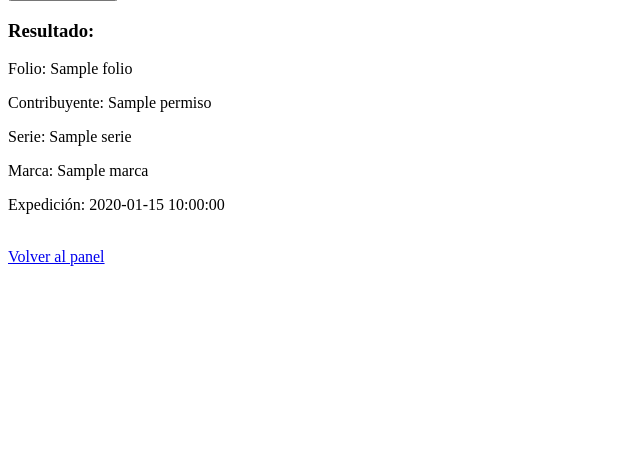
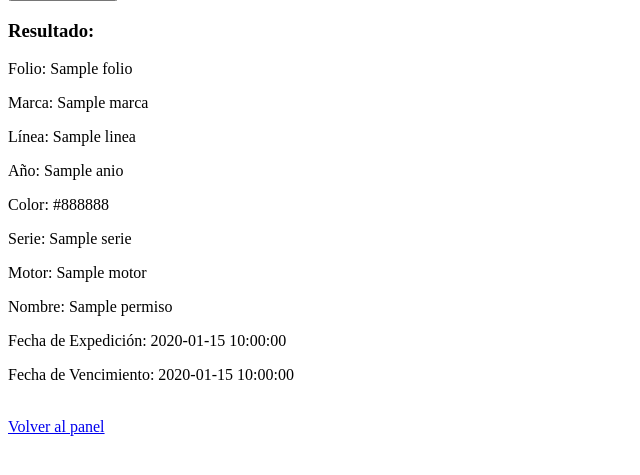
Before and after one commit to Gsr1989/Guerrero, a Flask app: template templates/verificador_guerrero.html in a window 1280 px wide. Shown: the part 144-619 px from the top of the page, without its empty margins (0-640 px from the left). Run offline with Flask 3, Linux system fonts and the light colour scheme; the template is opened without the code that fills it: most values are stand-ins (such as "Sample title", 1, 10 or a date in 2020).

Commit message:
Update verificador_guerrero.html

```diff
--- a/templates/verificador_guerrero.html
+++ b/templates/verificador_guerrero.html
@@ -17,13 +17,18 @@
     {% if permiso %}
     <h3>Resultado:</h3>
     <p>Folio: {{ permiso.folio }}</p>
-    <p>Contribuyente: {{ permiso.nombre }}</p>
+    <p>Marca: {{ permiso.marca }}</p>
+    <p>Línea: {{ permiso.linea }}</p>
+    <p>Año: {{ permiso.anio }}</p>
+    <p>Color: {{ permiso.color }}</p>
     <p>Serie: {{ permiso.serie }}</p>
-    <p>Marca: {{ permiso.marca }}</p>
-    <p>Expedición: {{ permiso.fecha_expedicion }}</p>
+    <p>Motor: {{ permiso.motor }}</p>
+    <p>Nombre: {{ permiso.nombre }}</p>
+    <p>Fecha de Expedición: {{ permiso.fecha_expedicion }}</p>
+    <p>Fecha de Vencimiento: {{ permiso.fecha_vencimiento }}</p>
     {% endif %}
 
     <br>
-    <a href="{{ url_for('panel') }}">Volver al panel</a>
+    <a href="{{ url_for('panel_guerrero') }}">Volver al panel</a>
 </body>
 </html>
```
